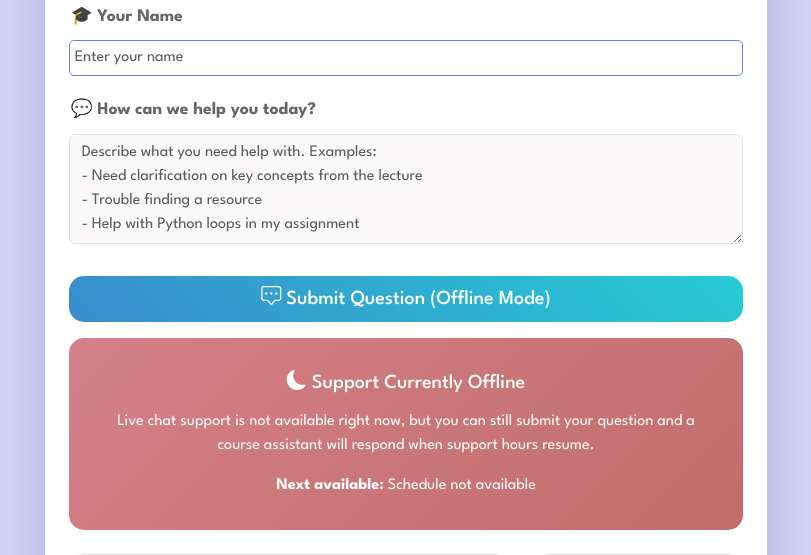
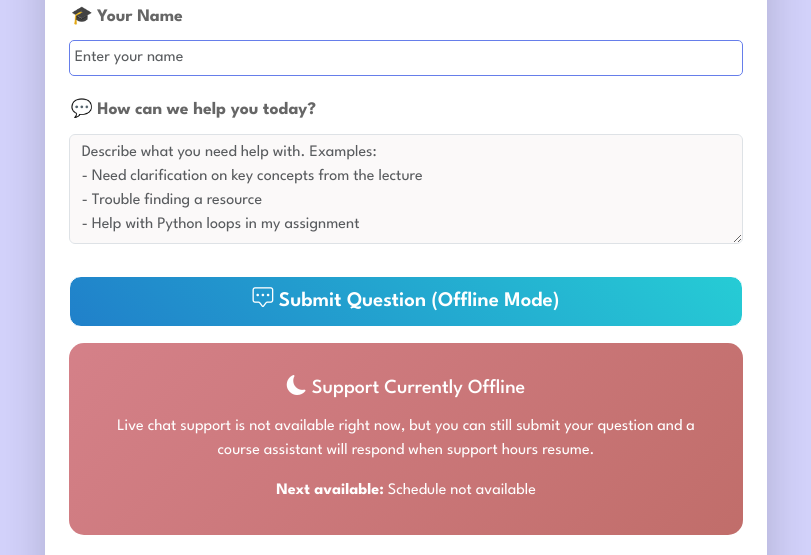
Before and after one commit to CSCI-1100/support_chat, a Django app: page /chat/ in a window 1280 px wide. Shown: the part 771-1326 px from the top of the page, without its empty margins (222-1033 px from the left). Run offline with Django 5.2, Linux system fonts and the light colour scheme; data that the repository does not hold is empty; parts of the project's set-up code (start-up, migrations or seed data) failed here and were passed over.

Commit message:
Fix that janky button

```diff
--- a/static/css/style.css
+++ b/static/css/style.css
@@ -117,13 +117,21 @@
 
 /* ----------- Start Buttons ---------- */
 .bttn-primary {
-    transition: 1s background;
-    background: linear-gradient(45deg, #398ccc 0%, #26ccd5 100%);
-    color: white!important;
+    border: 1px solid white;
+    background: linear-gradient(45deg, #2080ca 0%, #26ccd5 100%);
+    color: white;
+    border-radius: 12px;
+    padding: 9px 12px 9px 12px;
+    font-weight: 600;
+    font-size: 1.3rem;
+    text-align: center;
+    transition-duration: 0.2s;
+    cursor: pointer;
 }
 
 .bttn-primary:hover {
-    background: linear-gradient(123deg, #398ccc 30%, #26ccd5 70%);
+    text-decoration: none;
+    background: linear-gradient(123deg, #2080ca 30%, #26ccd5 70%);
     color: white!important;
 }
 
--- a/templates/accounts/login.html
+++ b/templates/accounts/login.html
@@ -46,7 +46,7 @@
                     </div>
                 {% endif %}
 
-                <button type="submit" class="btn bttn-primary ff-bold w-100" style="max-width: 90%;">Log In</button>
+                <button type="submit" class="bttn-primary ff-bold w-100" style="max-width: 90%;">Log In</button>
                 <div class="text-center" style="display: none;"><!-- NOTE: Add SMTP password reset -->
                     <a href="{% url 'password_reset' %}" class="text-highlight-primary text-decoration-none">
                         Forgot your password?
--- a/templates/chat/landing.html
+++ b/templates/chat/landing.html
@@ -289,8 +289,7 @@
                             {% endif %}
                         </div>
 
-                        <button type="submit" class="btn btn-primary btn-lg w-100 mt-3" id="submitBtn"
-                                style="border-radius: 15px; background: linear-gradient(45deg, #398ccc 0%, #26ccd5 100%); border: none;">
+                        <button type="submit" class="bttn-primary btn-lg w-100 mt-3" id="submitBtn">
                             <i class="bi bi-chat-square-dots"></i>
                             <span id="submitText">Connect with Course Assistant</span>
                         </button>
```
